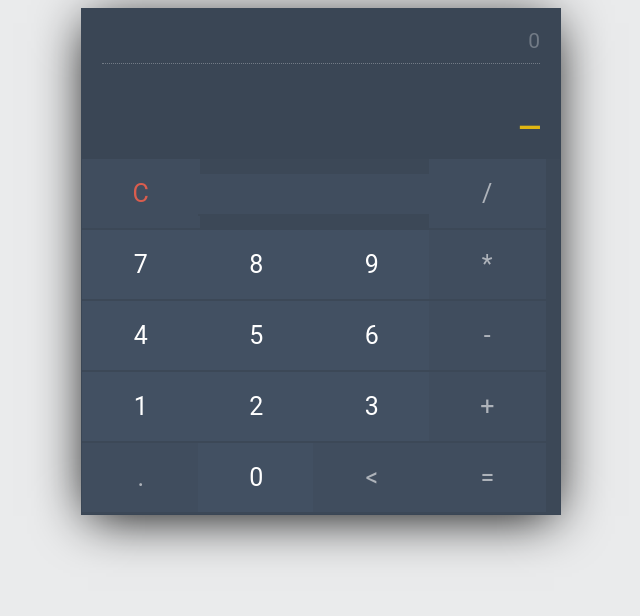
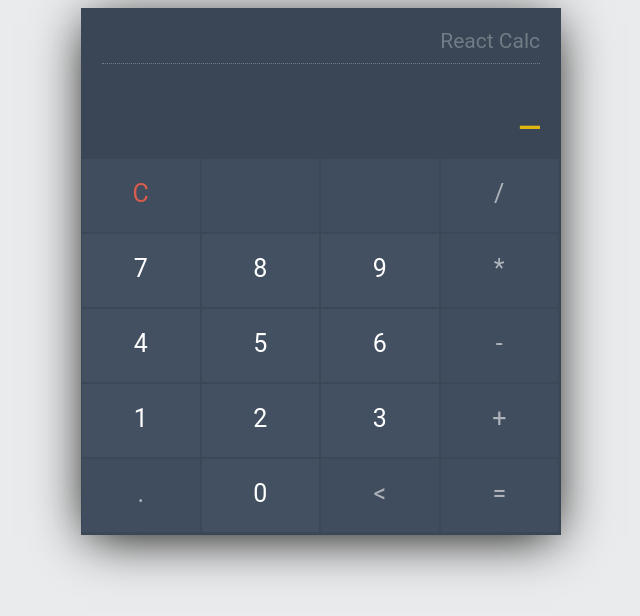
Before and after one commit to fabriciovd/reactCalc, a React (Vite) app: page / in a window 1280 px wide. Shown: the top 616 px of the page, without its empty margins (359-999 px from the left). Built offline with nearby package versions, Linux system fonts and the light colour scheme.

Commit message:
Updated the style of the calc

```diff
--- a/src/App.css
+++ b/src/App.css
@@ -101,5 +101,3 @@
   font-size: 1em;
   color: wheat
   }
-button {
-}
--- a/src/components/CalcScreen.jsx
+++ b/src/components/CalcScreen.jsx
@@ -1,7 +1,7 @@
 export default function CalcScreen(props) {
   return (
     <div className="calc-screen">
-      <div className="calc-operation">{props.history} </div>
+      <div className="calc-operation">React Calc</div>
       <div className="calc-typed">
         {props.text}<span className="blink-me">_</span>
       </div>
--- a/src/style.css
+++ b/src/style.css
@@ -49,6 +49,7 @@ body {
 
 .button {
   width: 25%;
+  height: 75px;
   background: #425062;
   color: #fff;
   padding: 20px;
@@ -56,7 +57,7 @@ body {
   font-size: 25px;
   text-align: center;
   vertical-align: middle;
-  margin-right: -4px;
+  margin-right: 0px;
   border-right: solid 2px #3C4857;
   border-bottom: solid 2px #3C4857;
   transition: all 0.2s ease-in-out;
```
